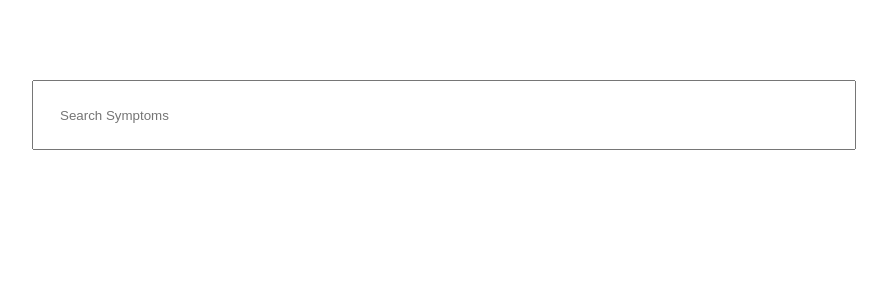
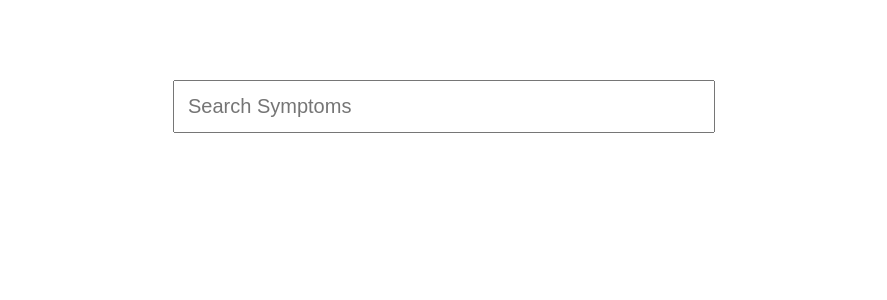
Before and after one commit to webBlaster/symptom-checker-frontend, a React (Create React App) app: page / in a window 1280 px wide. Shown: the top 300 px of the page, without its empty margins (196-1083 px from the left). Built offline with nearby package versions, Linux system fonts and the light colour scheme.

Commit message:
updated api route

```diff
--- a/src/pages/home.js
+++ b/src/pages/home.js
@@ -14,7 +14,7 @@ const Home = () => {
     setLoading(true);
     setResult([]);
     let value = event.target.value;
-    let response = await fetch(`${API_URL}/getSymptoms/${value}`);
+    let response = await fetch(`${API_URL}/symptom/${value}`);
     let result = await response.json();
     if (result) {
       setLoading(false);
@@ -31,7 +31,7 @@ const Home = () => {
   return (
     <div>
       <input
-        style={{ width: "60%", padding: "2%" }}
+        style={{ width: "40%", padding: "1%", fontSize: "20px" }}
         placeholder="Search Symptoms"
         onChange={getSymptoms}
       />
```
